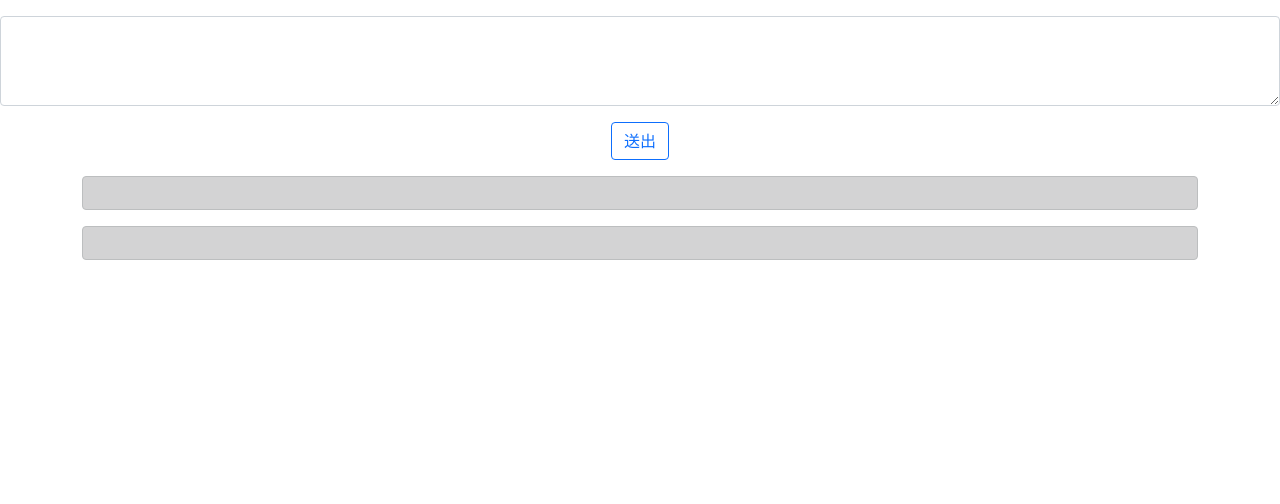
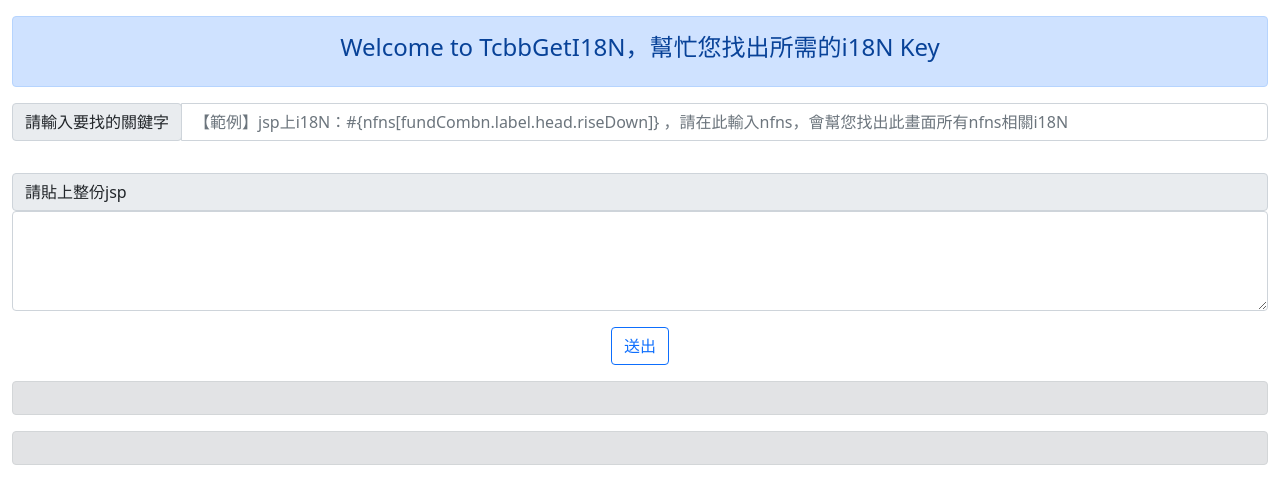
Before and after one commit to bbchuoo/TcbbGetI18N, an Angular app: page / in a window 1280 px wide. Shown: the top 504 px of the page. Built offline with nearby package versions, Linux system fonts and the light colour scheme.

Commit message:
調整自行輸入i18nTitle/調整版面樣式/增加說明文字

```diff
--- a/src/app/app.component.html
+++ b/src/app/app.component.html
@@ -1,6 +1,26 @@
+<div class="container-fluid ">
+  <div class="row">
+
+    <div class="col-12 text-center mt-3">
+
+    <div class="alert alert-primary" role="alert">
+      <h4 class="alert-heading">Welcome to TcbbGetI18N，幫忙您找出所需的i18N Key</h4>
+    </div>
+
+    <div class="input-group mb-3">
+      <div class="input-group-prepend">
+        <span class="input-group-text" id="inputGroup-sizing-default">請輸入要找的關鍵字</span>
+      </div>
+      <input placeholder="【範例】jsp上i18N：#{nfns[fundCombn.label.head.riseDown]} ，請在此輸入nfns，會幫您找出此畫面所有nfns相關i18N" type="text" class="form-control" aria-label="Default" aria-describedby="inputGroup-sizing-default" [(ngModel)]="i18nTitle">
+    </div>
+  </div>
+
     <div class="col-12 mt-3">
+      <div class="input-group-prepend">
+        <span class="input-group-text" id="inputGroup-sizing-default">請貼上整份jsp</span>
+      </div>
       <div class="form-floating" >
-      <textarea class="form-control" style="height:90px;padding:0px" placeholder="Leave a comment here" id="floatingTextarea" [(ngModel)]="jspContent" ></textarea>
+          <textarea class="form-control" style="height:100px;padding:0px" placeholder="請將整份jsp貼上吧" id="floatingTextarea" [(ngModel)]="jspContent" ></textarea>
         </div>
     </div>
 
@@ -11,10 +31,13 @@
     </div>
 
     <div class="container mt-3">
-<div class="alert alert-dark" role="alert">
+    <div class="alert alert-secondary" role="alert">
       <span *ngFor="let item of jspI18nList" [innerHTML]="item"></span>
     </div>
-<div class="alert alert-dark" role="alert">
+    <div class="alert alert-secondary" role="alert">
       <span *ngFor="let item of htmlI18nList" [innerHTML]="item"></span>
     </div>
     </div>
+
+  </div>
+</div>
--- a/src/app/app.component.ts
+++ b/src/app/app.component.ts
@@ -13,7 +13,7 @@ export class AppComponent {
   jspI18nList = [];
   htmlI18nList = [];
   // 這個請自行換成需要抓取的i18n開頭
-  i18nTitle = '#{nfns';
+  i18nTitle = '';
 
   send() {
     console.log('this.jspContent', this.jspContent);
@@ -23,8 +23,8 @@ export class AppComponent {
     console.log('arr=', arr)
     arr.forEach((x, i) => {
 
-      if (x.indexOf(this.i18nTitle) > 0) {
-        const ind1 = x.indexOf(this.i18nTitle);
+      if (x.indexOf(('#{'+this.i18nTitle)) > 0) {
+        const ind1 = x.indexOf(('#{'+this.i18nTitle));
         const bb = x.slice(ind1 + 8)
         const ind2 = bb.indexOf("'");
         const cc = bb.substring(0, ind2);
```
Lines whose indentation alone changed are shown as unchanged.
